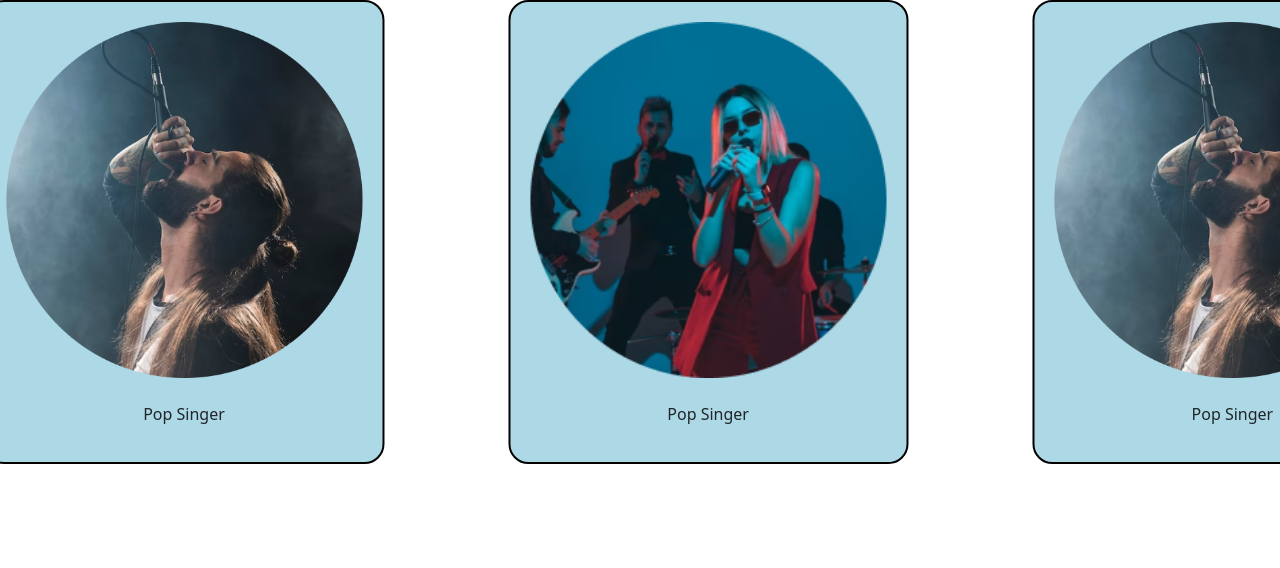
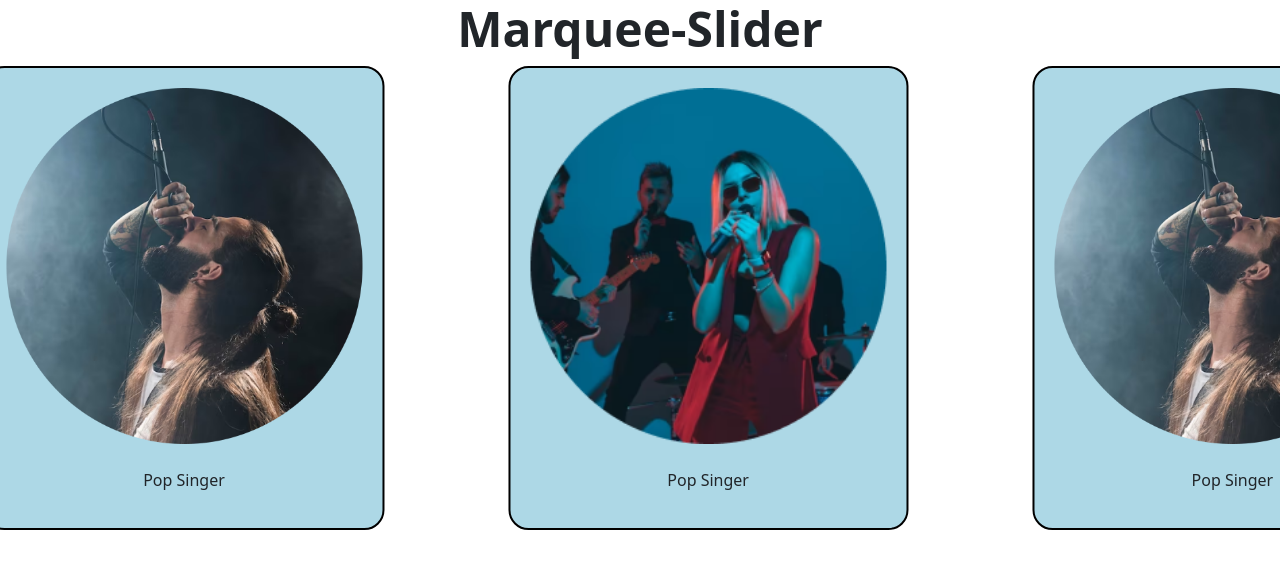
Before and after one commit to alkachhirang/marque-slider-html-and-css, a plain HTML site: page index.html in a window 1280 px wide. Drawn offline with nearby package versions, Linux system fonts and the light colour scheme.

Commit message:
heading-changes

```diff
--- a/assets/css/style.css
+++ b/assets/css/style.css
@@ -1,4 +1,7 @@
    /*----------------------------marque-slider------------------------- */
+   .fs_48 {
+       font-size: 48px;
+   }
 
    .slider-container {
        overflow: hidden;
--- a/index.html
+++ b/index.html
@@ -13,6 +13,7 @@
 
 <body>
     <div class="slider-container">
+        <h2 class="fw-bold text-center fs_48">Marquee-Slider</h2>
         <div class="slider">
             <div class="slide slide_box">
                 <div class="d-flex flex-column">
```
